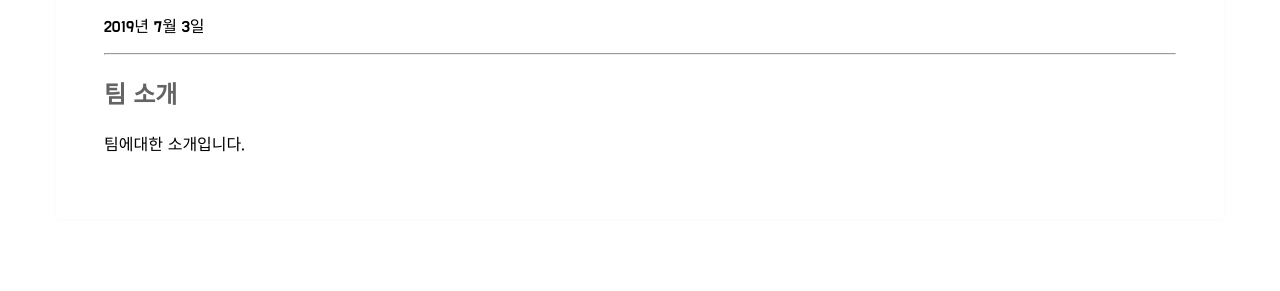
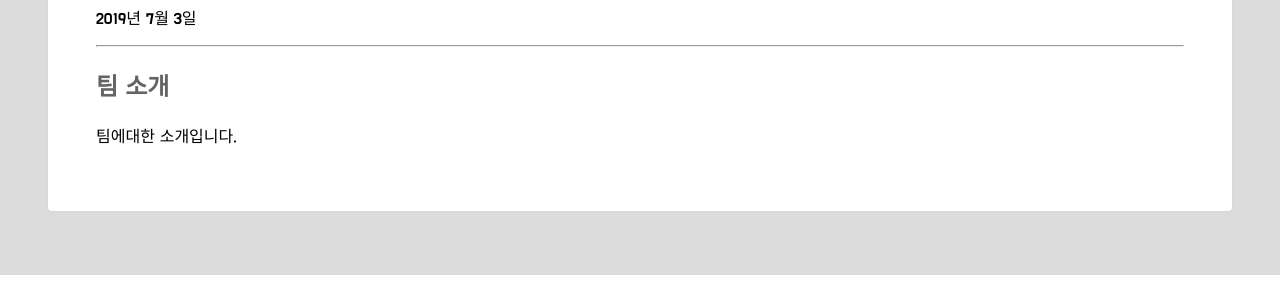
Before and after one commit to MGPOCKY/forsnack, a plain HTML site: page index.html in a window 1280 px wide. Shown: the part 562-853 px from the top of the page. Drawn offline with Linux system fonts and the light colour scheme.

Commit message:
disign-fix

```diff
--- a/assets/css/master.css
+++ b/assets/css/master.css
@@ -12,6 +12,10 @@ h1, h2, h3{
 a{
   text-decoration: none;
   color: #646464;
+}
+body{
+  margin: 0;
+  padding: 0;
 }
 #main .content {
   background: #ffffff;
@@ -74,6 +78,7 @@ a{
       max-width: calc(100% - 3rem); } }
 
 .wrapper {
+  background-color: gainsboro;
   padding: 8rem 0 6rem 0 ;
   position: relative;
   z-index: 1; }
```
